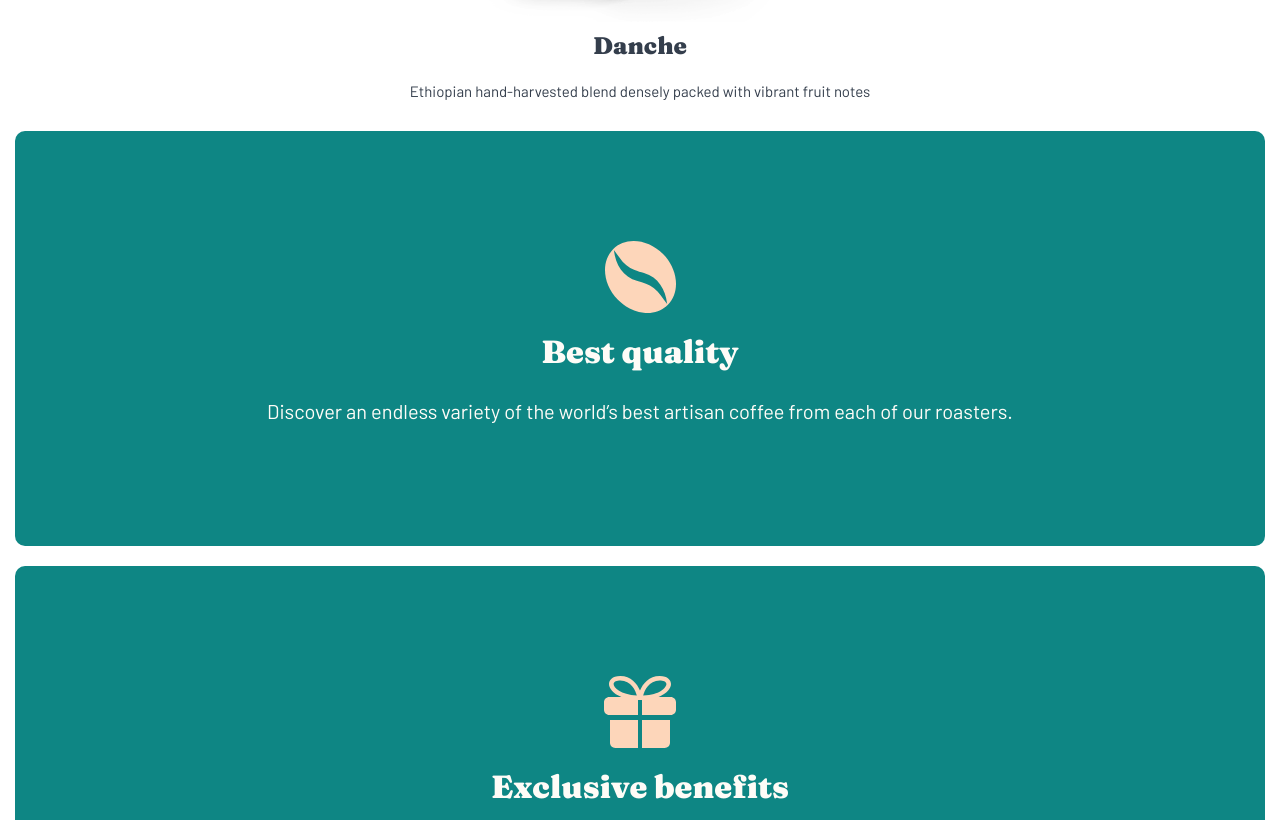
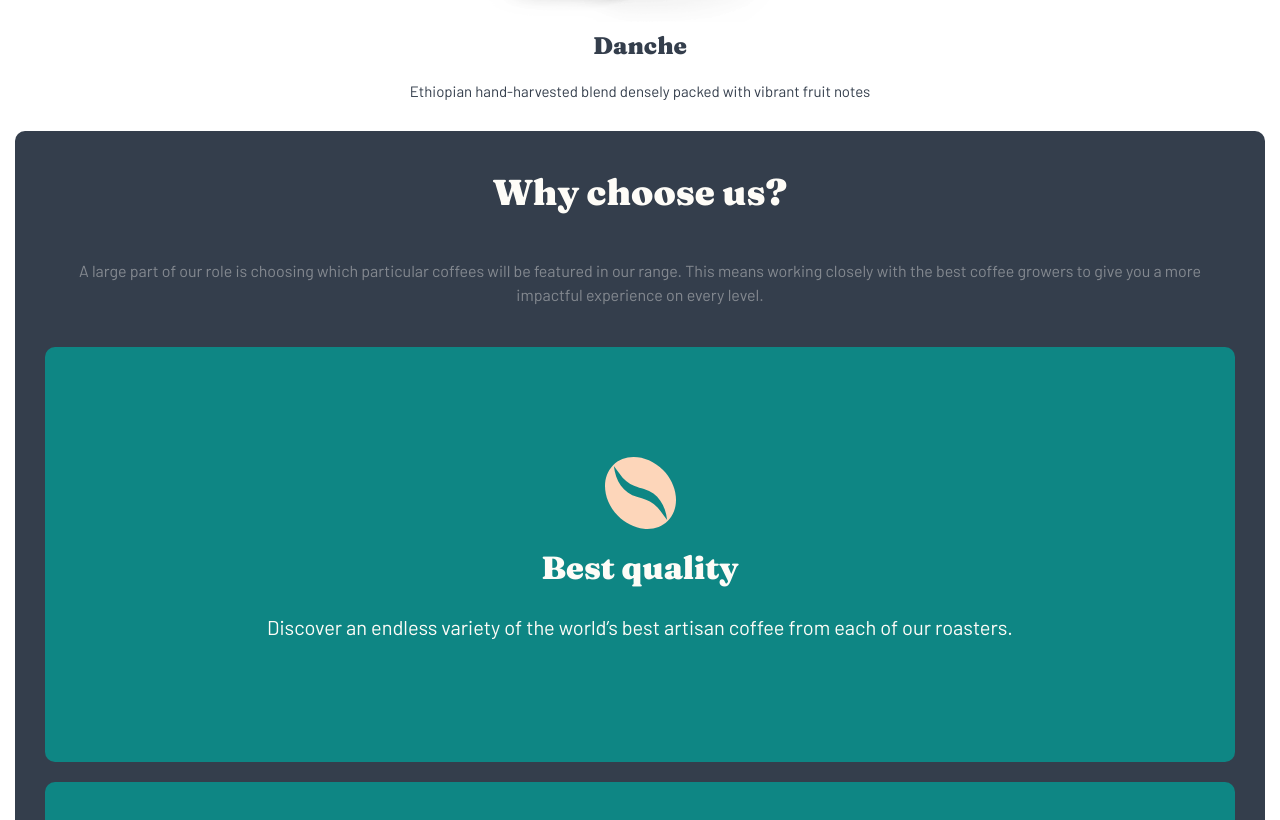
Before and after one commit to heiderick13/coffee-shop, a React (Vite) app: page / in a window 1280 px wide. Shown: the part 1980-2800 px from the top of the page. Built offline with nearby package versions, Linux system fonts and the light colour scheme.

Commit message:
update pros section

```diff
--- a/src/pages/Home/Home.css
+++ b/src/pages/Home/Home.css
@@ -7,7 +7,7 @@
   flex-direction: column;
   align-items: center;
   justify-content: center;
-
+  text-align: center;
   background: url(../../assets/home/mobile/image-hero-coffeepress.jpg);
   background-repeat: no-repeat;
   background-size: cover;
@@ -18,7 +18,7 @@
 }
 
 .home-hero h1 {
-  font-size: 3.2rem;
+  font-size: 4.6rem;
 }
 
 .home-hero p {
@@ -42,8 +42,21 @@
 .pros {
   flex-direction: column;
   gap: 2rem;
+  max-height: 1000px;
+  text-align: center;
+  color: var(--light-cream);
+  background-color: var(--dark-grey-blue);
 }
 
 .pros * {
   padding: 1rem 0;
 }
+
+.pros h2 {
+  font-size: 3.6rem;
+}
+
+.pros > p {
+  font-size: 1.6rem;
+  color: var(--grey);
+}
--- a/src/pages/Home/Home.jsx
+++ b/src/pages/Home/Home.jsx
@@ -16,7 +16,7 @@ import truck from "../../assets/home/desktop/icon-truck.svg";
 function Home() {
   return (
     <div className="home">
-      <div className="home-hero d-flex fraunces text-center rounded-4 px-5">
+      <div className="home-hero d-flex fraunces rounded-4 px-5">
         <h1 className="mb-5">Great coffee made simple</h1>
         <p className="barlow mb-5">
           Start your mornings with the world’s best coffees. Try our expertly
@@ -58,7 +58,13 @@ function Home() {
           }
         />
       </div>
-      <div className="pros d-flex">
+      <div className="pros d-flex p-5 rounded-4">
+        <h2 className="fraunces">Why choose us?</h2>
+        <p className="barlow">
+          A large part of our role is choosing which particular coffees will be
+          featured in our range. This means working closely with the best coffee
+          growers to give you a more impactful experience on every level.
+        </p>
         <ProsCard
           icon={coffeeBean}
           pro={`Best quality`}
```
